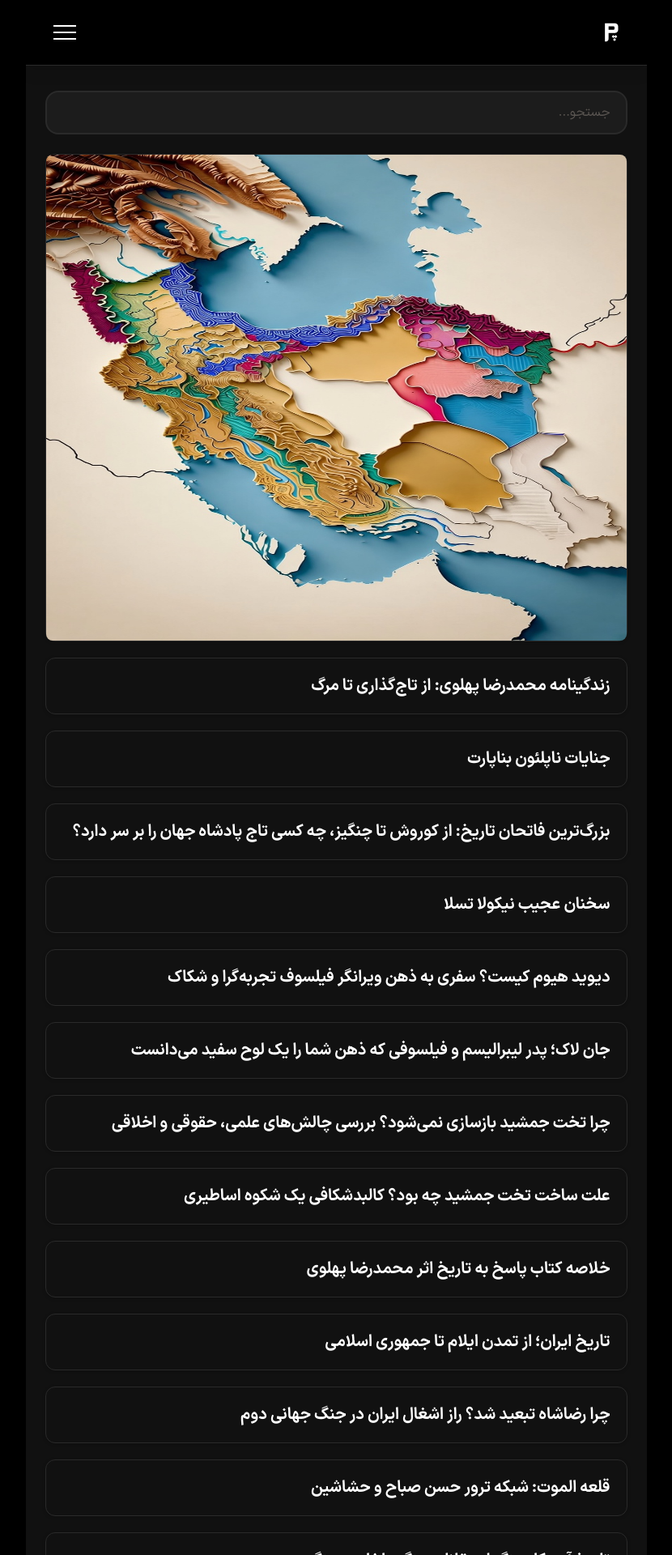
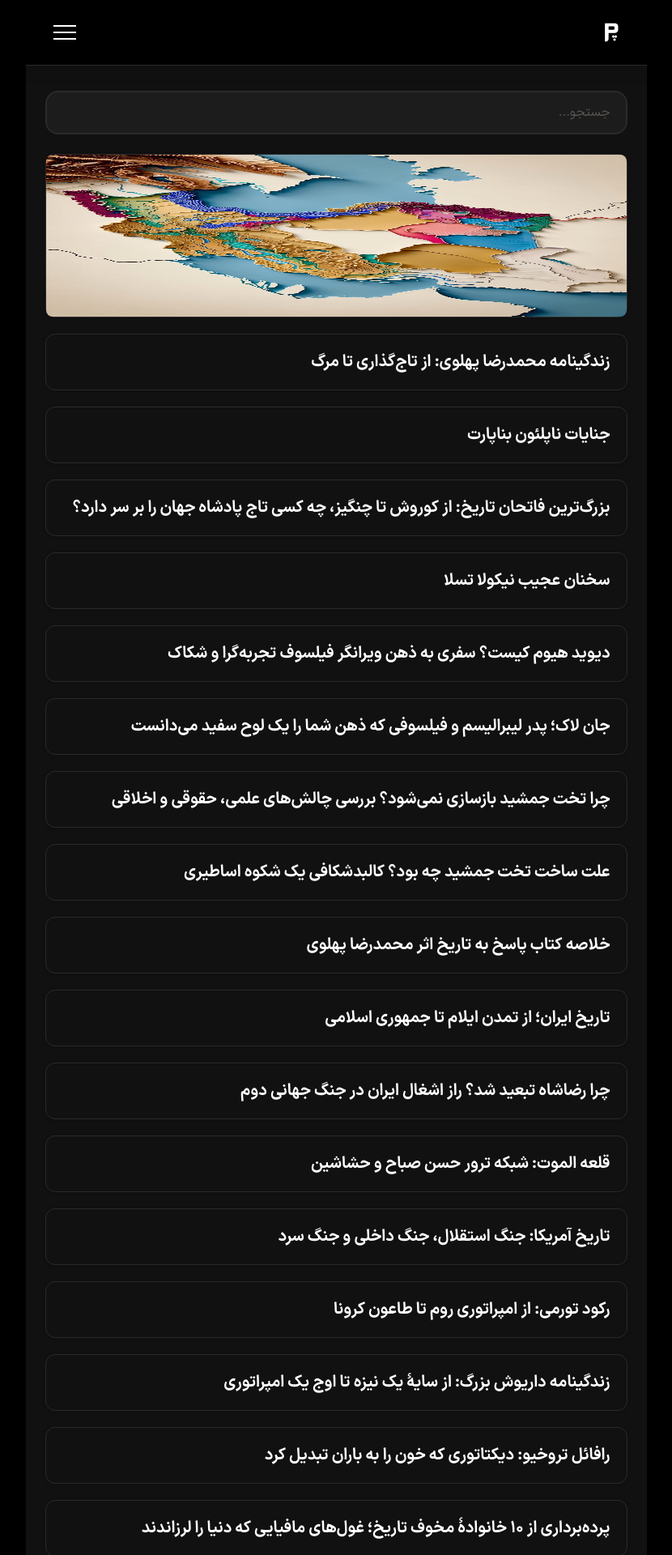
Before and after one commit to darkblog/darkblog.github.io, a Jekyll site: the page built from index.html, in a window 1280 px wide. Shown: the top 1920 px of the page at 81% size, without its empty margins (225-1055 px from the left). Built offline with Jekyll 4.4.1, drawn with Linux system fonts in a browser that asks for light colours.

Commit message:
Update index.html

```diff
--- a/index.html
+++ b/index.html
@@ -69,7 +69,7 @@
     .posts-list li:first-child:hover { background-color: #222; }
     .posts-list li:first-child::before { display: none; }
     .post-card-image { overflow: hidden; border-radius: 0.5rem; display: block; padding: 0 !important; background-color: #1c1c1c; }
-    .post-card-image img { width: 100%; height: 200; display: block; }
+    .post-card-image img { width: 100%; height: 200px; display: block; }
     .site-footer { background-color: #000000; padding: 2rem clamp(1rem, 3vw, 1.5rem); display: flex; align-items: center; justify-content: center; width: 100%; }
     .footer-blog-btn { font-family: 'vazir', system-ui, sans-serif; display: inline-flex; align-items: center; justify-content: center; padding: 0.8rem 2.5rem; background-color: transparent; color: #ffffff; text-decoration: none; font-weight: 700; font-size: 1.2rem; border-radius: 0.75rem; border: 2px solid #2a2a2a; transition: background-color 0.2s, transform 0.15s, border-color 0.2s, color 0.2s; min-height: 48px; }
     .footer-blog-btn:hover { background-color: rgba(45, 212, 191, 0.1); border-color: #2dd4bf; color: #2dd4bf; transform: scale(1.02); }
```
